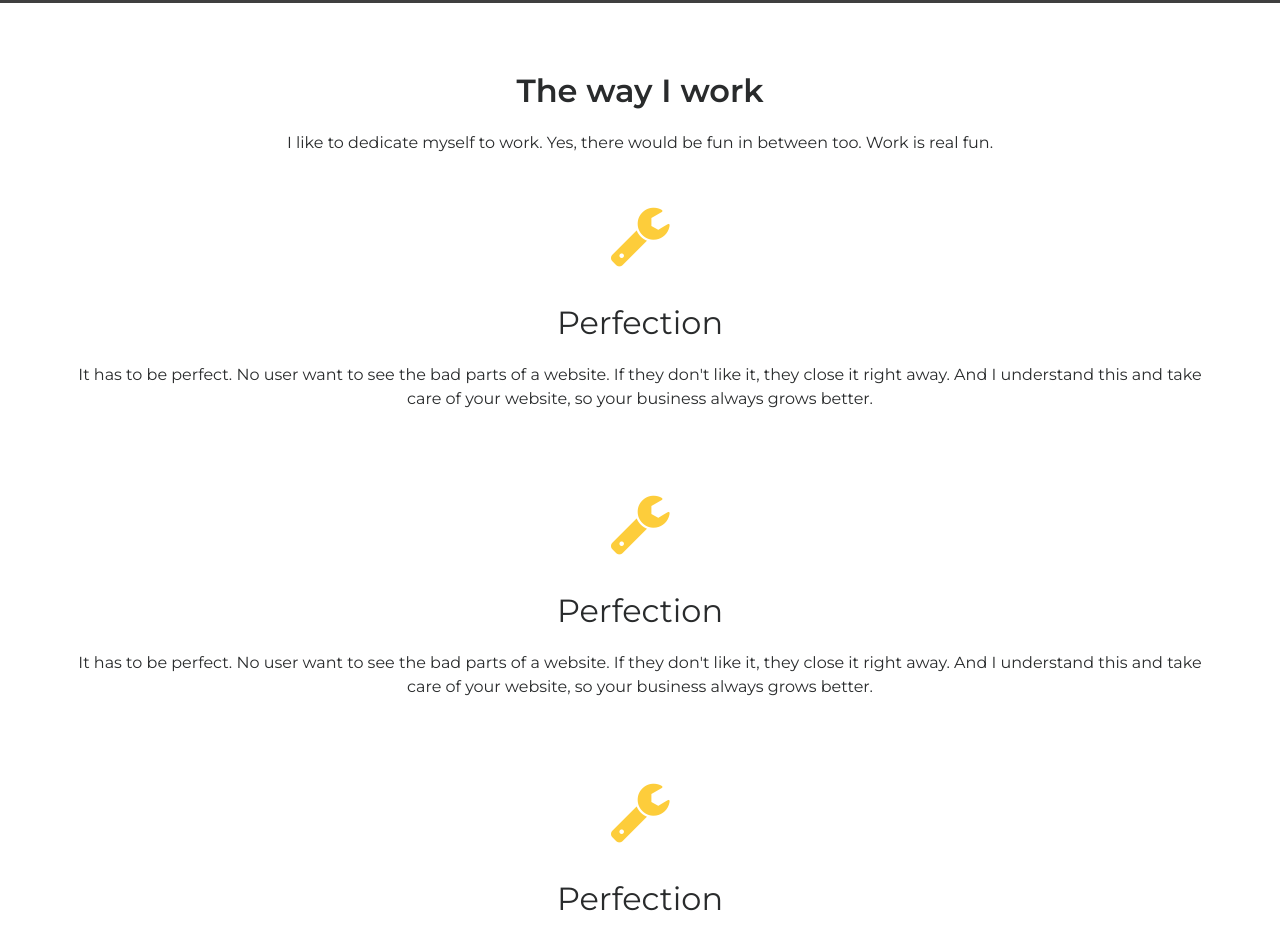
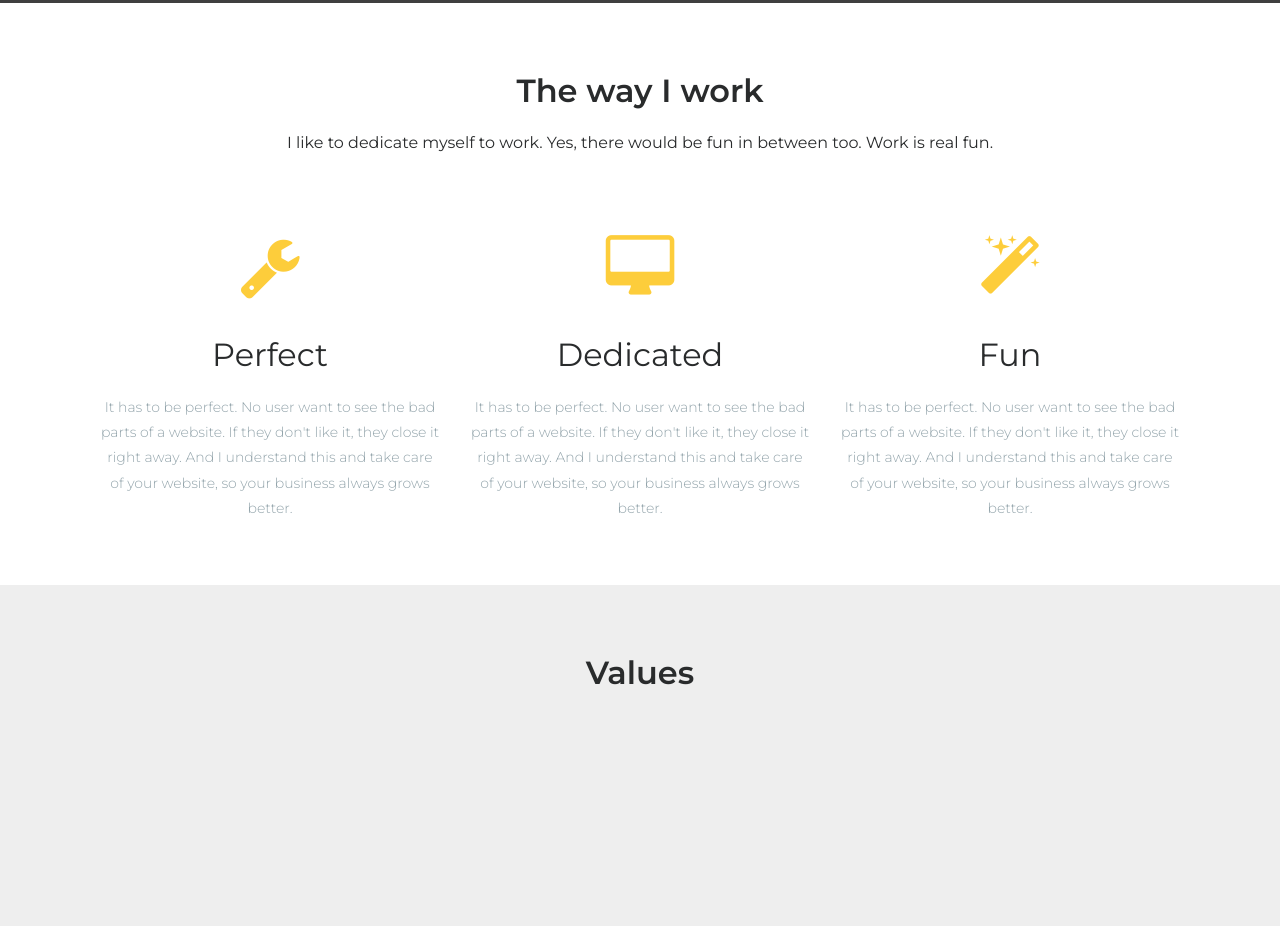
Before and after one commit to guptapavitra/personal-website-1, a plain HTML site: page index.html in a window 1280 px wide. Shown: the part 797-1723 px from the top of the page. Drawn offline with nearby package versions, Linux system fonts and the light colour scheme; grey boxes are pictures that could not be loaded; a script that the page names is missing.

Commit message:
Section 2 Finishing

```diff
--- a/index.css
+++ b/index.css
@@ -128,10 +128,6 @@ body {
     background-color: #eeeeee;
 }
 
-.tile-icon {
-    margin: 2rem 0 0 0;
-}
-
 .tile-icon .fa {
     margin: 1rem;
     font-size: 4rem;
@@ -144,7 +140,15 @@ body {
 }
 
 .tile-desc {
-    margin-bottom: 2rem;
+    margin-bottom: 0;
+    line-height: 1.8;
+    font-size: 0.875rem;
+    font-weight: 300;
+    color: #93a4ab;
+}
+
+.row.horizontal-card {
+    margin: 4rem 0;
 }
 
 
--- a/index.html
+++ b/index.html
@@ -42,26 +42,26 @@
             I like to dedicate myself to work. Yes, there would be fun in between too. Work is real fun.
         </div>
         <div class="container">
-            <div class="row">
-                <div class="col-xs-12">
+            <div class="row horizontal-card">
+                <div class="col-xs-12 col-sm-6 col-md-4">
                     <div class="tile-icon">
                         <i class="fa fa-wrench" aria-hidden="true"></i>
                     </div>
-                    <div class="tile-title">Perfection</div>
+                    <div class="tile-title">Perfect</div>
                     <div class="tile-desc">It has to be perfect. No user want to see the bad parts of a website. If they don't like it, they close it right away. And I understand this and take care of your website, so your business always grows better.</div>
                 </div>
-                <div class="col-xs-12">
+                <div class="col-xs-12 col-sm-6 col-md-4">
                     <div class="tile-icon">
-                        <i class="fa fa-wrench" aria-hidden="true"></i>
+                        <i class="fa fa-desktop" aria-hidden="true"></i>
                     </div>
-                    <div class="tile-title">Perfection</div>
+                    <div class="tile-title">Dedicated</div>
                     <div class="tile-desc">It has to be perfect. No user want to see the bad parts of a website. If they don't like it, they close it right away. And I understand this and take care of your website, so your business always grows better.</div>
                 </div>
-                <div class="col-xs-12">
+                <div class="col-xs-12 col-sm-6 col-md-4">
                     <div class="tile-icon">
-                        <i class="fa fa-wrench" aria-hidden="true"></i>
+                        <i class="fa fa-magic" aria-hidden="true"></i>
                     </div>
-                    <div class="tile-title">Perfection</div>
+                    <div class="tile-title">Fun</div>
                     <div class="tile-desc">It has to be perfect. No user want to see the bad parts of a website. If they don't like it, they close it right away. And I understand this and take care of your website, so your business always grows better.</div>
                 </div>
             </div>
```
